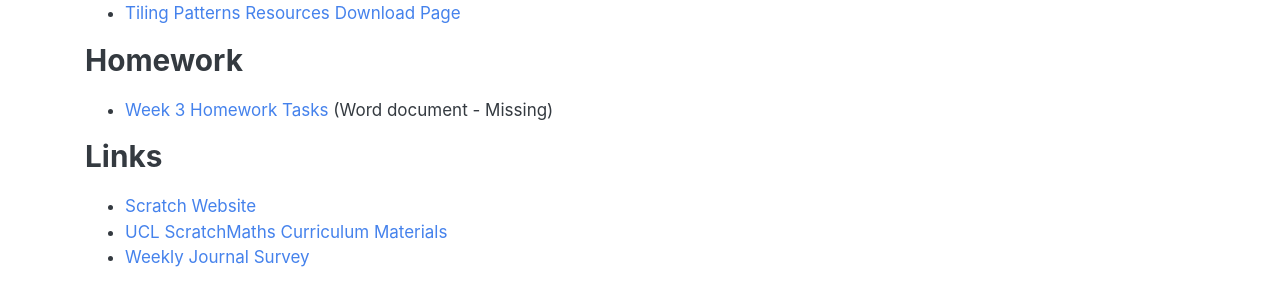
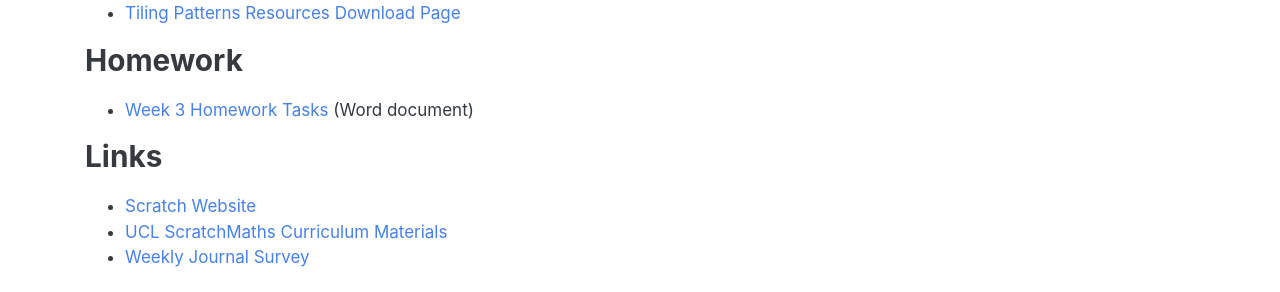
Before and after one commit to cs4s/2018, a Jekyll site: the page built from maths/week-3/index.md, in a window 1280 px wide and 900 px high, scrolled down 756 px. Shown: the part 160-452 px from the top of the window. Built offline with Jekyll 4.4.1, drawn with Linux system fonts in a browser that asks for light colours.

Commit message:
Changes Week 3 ScratchMaths to include homework

```diff
--- a/maths/week-3/index.md
+++ b/maths/week-3/index.md
@@ -35,7 +35,7 @@
 
 ### Homework
 
-- [Week 3 Homework Tasks]() (Word document - Missing)
+- [Week 3 Homework Tasks]({{ site.drive_url | append: '1woqKOppA9Idr6N9ApoyMR57QC_tZUURx' }}) (Word document)
 
 ### Links
 
```
Also changed, not shown: maths/index.md (+1 -1 lines).
